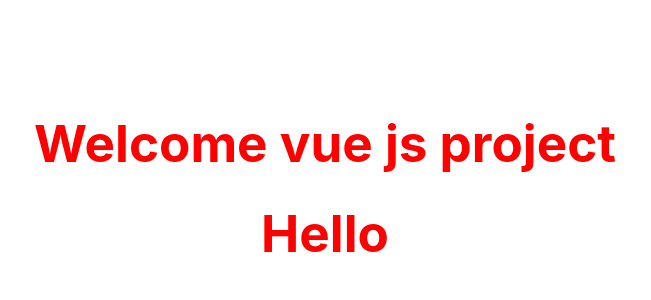
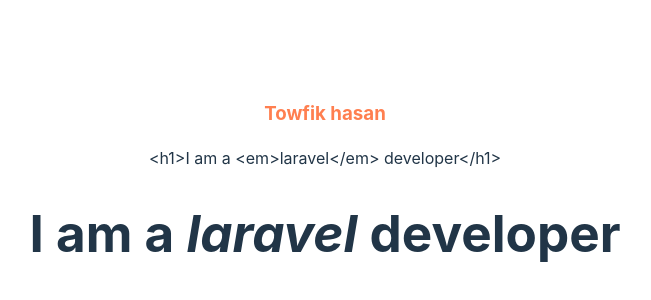
Before and after one commit to tufikhasan/vue-js-practice, a Vue app: page / in a window 1280 px wide. Shown: the part 212-512 px from the top of the page, without its empty margins (315-966 px from the left). Built offline with nearby package versions, Linux system fonts and the light colour scheme.

Commit message:
text interpolation & raw html render

```diff
--- a/index.html
+++ b/index.html
@@ -1,13 +1,16 @@
 <!doctype html>
 <html lang="en">
+
 <head>
   <meta charset="UTF-8" />
   <link rel="icon" type="image/svg+xml" href="/vite.svg" />
   <meta name="viewport" content="width=device-width, initial-scale=1.0" />
-    <title>Vite + Vue</title>
+  <title>Vue Js</title>
 </head>
+
 <body>
   <div id="app"></div>
   <script type="module" src="/src/main.js"></script>
 </body>
+
 </html>
--- a/src/App.vue
+++ b/src/App.vue
@@ -1,57 +1,18 @@
-<!-------------------------------
---- Vue 2 Options API -----
--------------------------------->
-<!-- <script>
-export default {
-  data() {
-    const message = "Welcome vue js project";
-    return {
-      message,
-    };
-  },
-  methods: {
-    getData() {
-      return "Hello";
-    },
-  },
-};
-</script> -->
-
-<!-------------------------------
---- Vue 2 Composition API -----
--------------------------------->
-<!-- <script>
-export default {
-  setup() {
-    const message = "Welcome vue js project";
-    function getData() {
-      return "Hello";
-    }
-    return {
-      message,
-      getData,
-    };
-  },
-};
-</script> -->
-
-<!-------------------------------
---- Vue 3 Composition API -----
--------------------------------->
 <script setup>
-const message = "Welcome vue js project";
-function getData() {
-  return "Hello";
-}
+const name = "Towfik hasan";
+const rawHtml = "<h1>I am a <em>laravel</em> developer</h1>";
 </script>
 
 <template>
-  <h1>{{ message }}</h1>
-  <h1>{{ getData() }}</h1>
+  <!-- text interpolation -->
+  <h3>{{ name }}</h3>
+  <div>{{ rawHtml }}</div>
+  <!-- output real HTML -->
+  <div v-html="rawHtml"></div>
 </template>
 
 <style scoped>
-h1 {
-  color: red;
+h3 {
+  color: coral;
 }
 </style>
```
Lines whose indentation alone changed are shown as unchanged.
